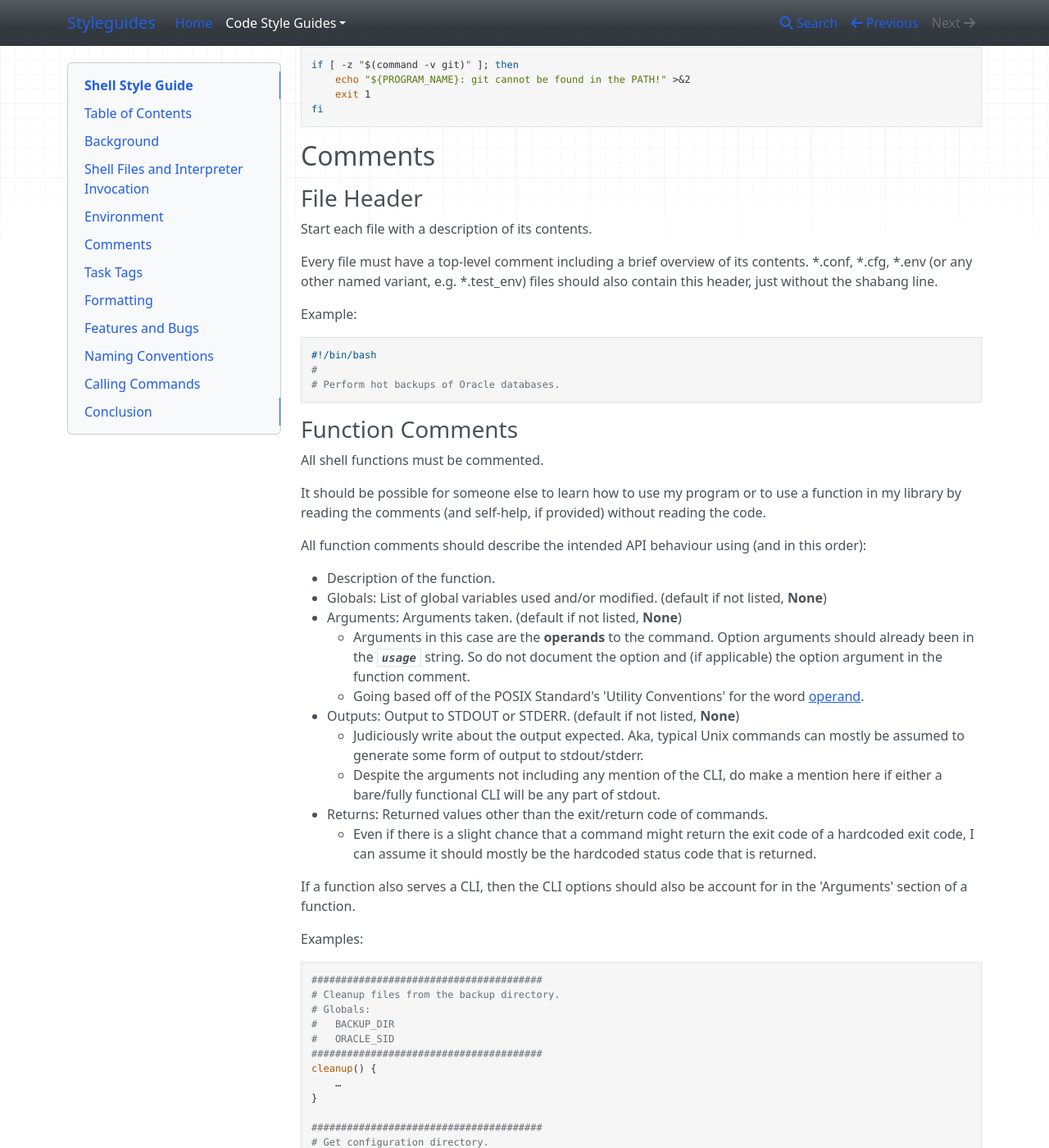
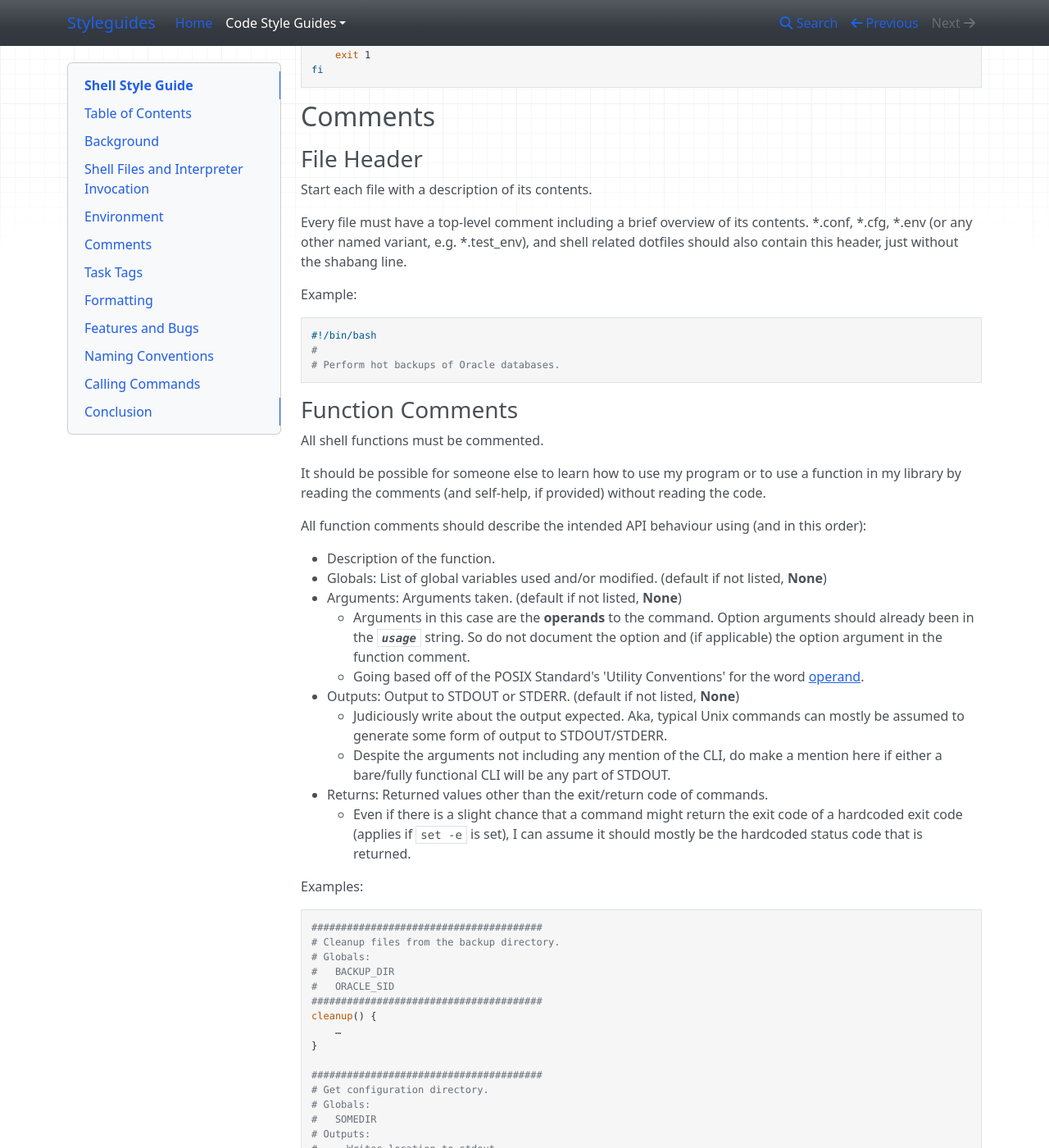
Before and after one commit to cavcrosby/styleguides, an MkDocs documentation site: the page built from docs/shellguide.md, in a window 1280 px wide and 1400 px high, scrolled down 2490 px. Shown: the whole window at 82% size. Built offline with MkDocs 1.6.1, drawn with Linux system fonts in a browser that asks for light colours; nearby versions of some CDN libraries; some of the changed text lies outside the part shown.

Commit message:
Refactor sections, add notes about abbreviations

````diff
--- a/docs/shellguide.md
+++ b/docs/shellguide.md
@@ -122,10 +122,7 @@ All error messages should go to `STDERR`.
 
 This makes it easier to separate normal status from actual issues.
 
-Currently while my **dotfiles** do include ANSI escape color sequences for
-status messages, unless the project the shell code is in also includes
-the ANSI escape color sequences, it is advised to use the following below
-as the format for messages to stderr.
+It is advised to use the following below as the format for messages to STDERR.
 
 ```bash
 if [ -z "$(command -v git)" ]; then
@@ -146,8 +143,8 @@ Start each file with a description of its contents.
 
 Every file must have a top-level comment including a brief overview of
 its contents. \*.conf, \*.cfg, \*.env (or any other named variant, e.g.
-*.test_env) files should also contain this header, just without the
-shabang line.
+*.test_env), and shell related dotfiles should also contain this header,
+just without the shabang line.
 
 Example:
 
@@ -179,16 +176,13 @@ All function comments should describe the intended API behaviour using (and in t
         [operand](https://pubs.opengroup.org/onlinepubs/9699919799/basedefs/V1_chap12.html).
 *   Outputs: Output to STDOUT or STDERR. (default if not listed, **None**)
     *   Judiciously write about the output expected. Aka, typical Unix commands
-        can mostly be assumed to generate some form of output to stdout/stderr.
+        can mostly be assumed to generate some form of output to STDOUT/STDERR.
     *   Despite the arguments not including any mention of the CLI, do make a mention
-        here if either a bare/fully functional CLI will be any part of stdout.
+        here if either a bare/fully functional CLI will be any part of STDOUT.
 *   Returns: Returned values other than the exit/return code of commands.
     *   Even if there is a slight chance that a command might return the exit
-        code of a hardcoded exit code, I can assume it should mostly be the hardcoded
-        status code that is returned.
-
-If a function also serves a CLI, then the CLI options should also be
-account for in the 'Arguments' section of a function.
+        code of a hardcoded exit code (applies if `set -e` is set), I can assume
+        it should mostly be the hardcoded status code that is returned.
 
 Examples:
 
@@ -233,8 +227,8 @@ get_file() {
         echo "${PROGRAM_NAME}: wget cannot be found in the PATH!" >&2
         return 1
     wget "$1"
-    echo "$(basename /home/"${USER}")"
-    return # should return exit status of wget
+    echo "$(basename "/home/${USER}")"
+    return 0
 }
 
 #######################################
@@ -508,6 +503,7 @@ readonly HELP_LONG_OPT="help"
 short_opts="${HELP_SHORT_OPT}"
 path_prefix="/"
 help_option=false
+
 # do not combine long opts into their own variable
 eval set -- "$(getopt --options "${short_opts}" --long "${HELP_LONG_OPT}" --name "${PROGRAM_NAME}" -- "$@")"
 while true; do
@@ -618,7 +614,7 @@ mybinary "${FLAGS[@]}"
 
 # It's ok to not quote internal integer variables.
 if (( $# > 3 )); then
-  echo "ppid=${PPID}"
+    echo "ppid=${PPID}"
 fi
 
 # "never quote literal integers"
@@ -766,7 +762,7 @@ fi
 # This matches the exact pattern "f*" (Does not match in this case)
 # ...to be fair this is harder to read
 if [ "$(echo "filename" | grep --extended-regexp '\"f*\"' --count)" -gt 0 ]; then
-  echo "Match"
+    echo "Match"
 fi
 ```
 
@@ -774,7 +770,7 @@ fi
 # This gives a "too many arguments" error as f* is expanded to the
 # contents of the current directory
 if [ "filename" == f* ]; then
-  echo "Match"
+    echo "Match"
 fi
 ```
 
@@ -829,10 +825,9 @@ fi
 ```
 
 While `==` is easier to read, '=' is the preferred operator for equality.
-Despite the fact '=' is also an assignment operator elsewhere.
-However, be careful when using `<` and `>`
-in `[[ … ]]` which performs a lexicographical comparison.
-Use `(( … ))` or `-lt` and `-gt` for
+Despite the fact '=' is also an assignment operator elsewhere. However, be
+careful when using `<` and `>` in `[[ … ]]` which performs a
+lexicographical comparison. Use `(( … ))` or `-lt` and `-gt` for
 numerical comparison.
 
 ```bash
@@ -1204,21 +1204,21 @@ done
 All caps, separated with underscores, declared at the top of the file/function.
 
 Constants and anything exported to the environment should be
-capitalized. Constants should be anything that is literal,
+capitalized. Constants should be anything that is a literal,
 that said, PROGRAM_NAME is an exception.
 
 ```bash
-# Constant
+# constant
 readonly PATH_TO_FILES='/some/path'
 
-# Both constant and environment
+# both constant and environment
 declare -xr ORACLE_SID='PROD'
 
 # variable is assigned from literal string
 readonly PROGRAM_NAME="pathjoin"
 
-# same variable but assigned value based on another variable's input
-# will still be capitalized
+# Same variable but assigned value based on another variable's input will still
+# be capitalized.
 readonly PROGRAM_NAME="$(basename "$0")"
 ```
 
````
Also changed, not shown: other parts of docs/shellguide.md (+20 -14 lines).
